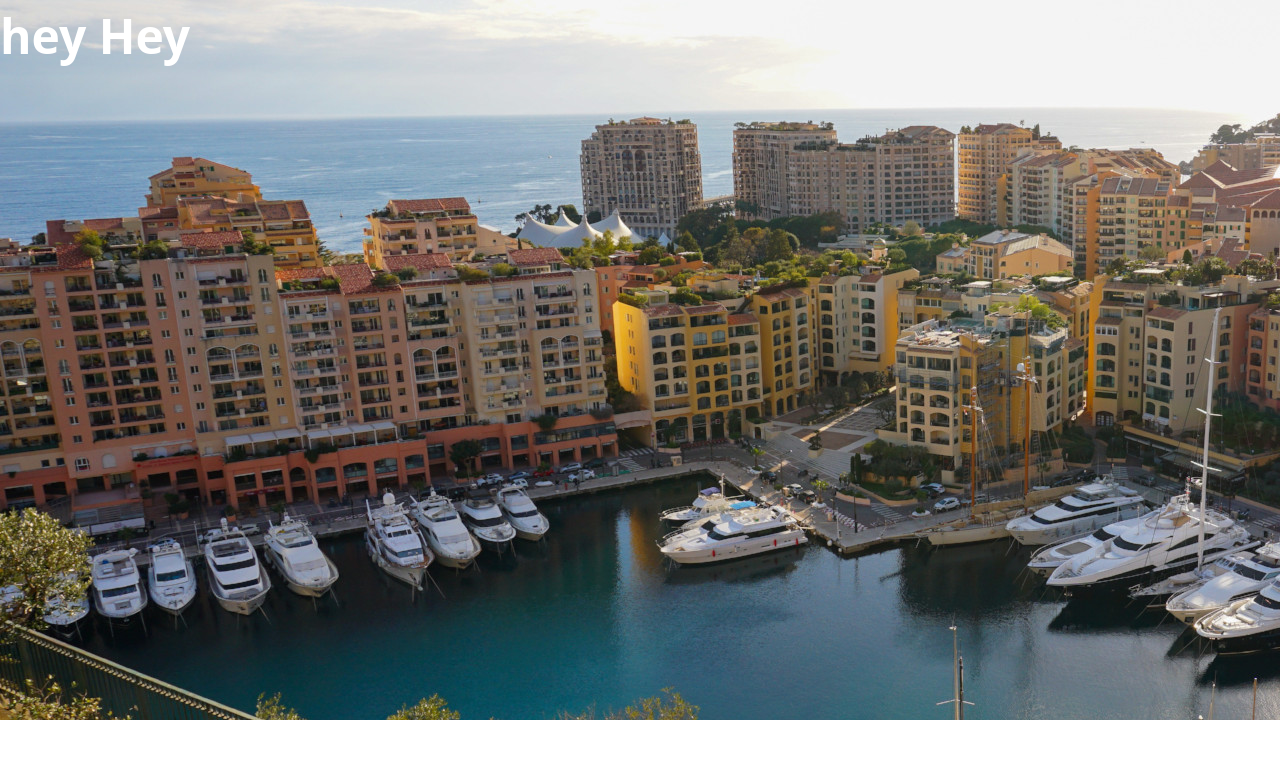
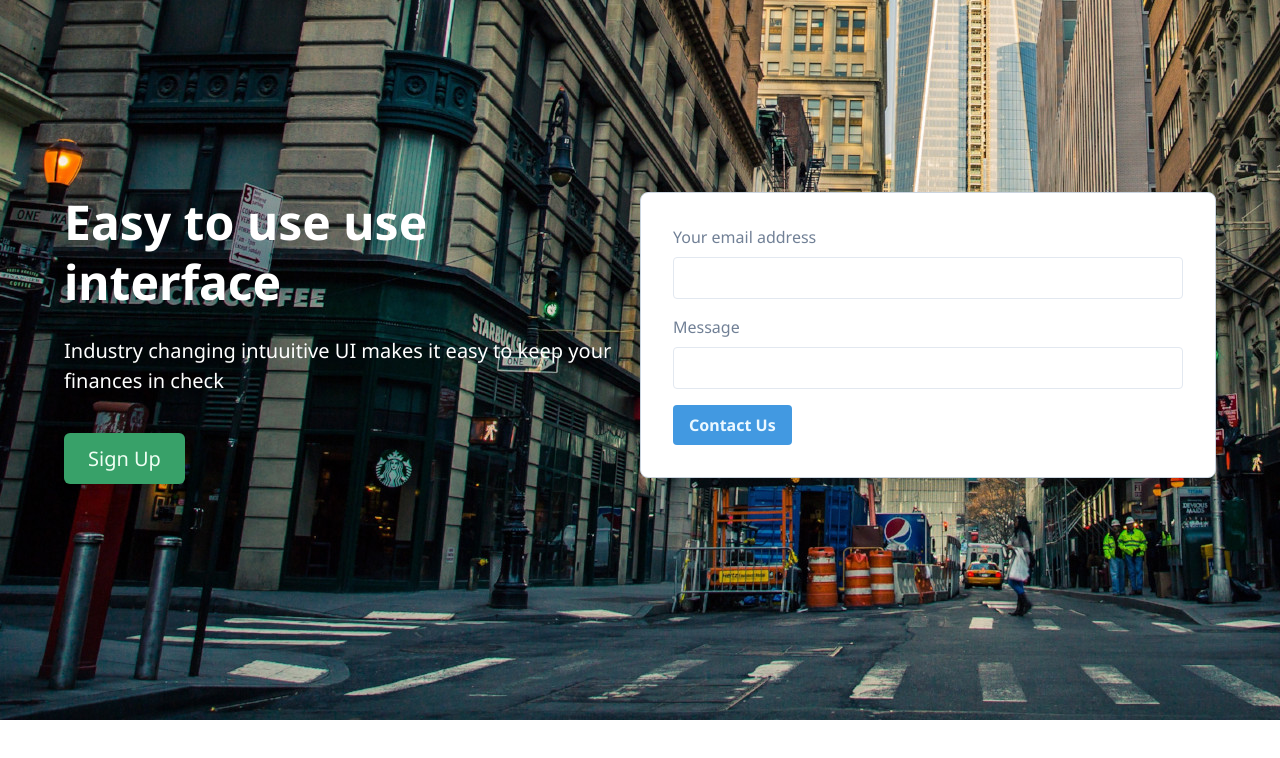
Before and after one commit to laurivaananen/product_landing_page, a website: page public/index.html in a window 1280 px wide. Drawn offline with nearby package versions, Linux system fonts and the light colour scheme; files that its build step writes are made by us from their sources.

Commit message:
update hero

```diff
--- a/public/index.html
+++ b/public/index.html
@@ -9,34 +9,56 @@
     <link rel="icon" type="image/png" sizes="32x32" href="/favicon-32x32.png" />
     <link rel="icon" type="image/png" sizes="16x16" href="/favicon-16x16.png" />
     <link rel="stylesheet" href="/build/tailwind.css" />
+    <link
+      href="https://fonts.googleapis.com/css2?family=Noto+Sans:wght@400;700&display=swap"
+      rel="stylesheet"
+    />
     <script
       src="https://cdn.jsdelivr.net/gh/alpinejs/alpine@v2.4.1/dist/alpine.min.js"
       defer
     ></script>
     <title>Welcome to Tailwind!</title>
   </head>
-  <body class="antialiased">
+  <body class="antialiased font-sans">
     <div
       x-data="hero()"
       x-init="initImageLoop()"
+      x-on:mouseenter="stopImageLoop()"
+      x-on:mouseleave="initImageLoop()"
       class="relative overflow-hidden w-screen h-720px bg-gray-700 mx-auto"
     >
       <template x-for="image in images">
         <div
           :style="image.path"
-          class="w-screen h-full absolute top-0"
-          :class="{'z-20' : activeImage === image.id}"
+          class="w-screen h-full absolute z-0"
+          :class="{'z-20' : activeImage === image.id, 'z-10' : activeImage === image.id + 1}"
           x-show="activeImage === image.id"
           x-transition:enter="transition ease-out transform duration-500 -ml-1280px"
           x-transition:enter-start="opacity-75 transform"
           x-transition:enter-end="opacity-100 transform translate-x-1280px"
-          x-transition:leave="transition ease-rubber duration-500"
-          x-transition:leave-start="opacity-100 transform"
-          x-transition:leave-end="opacity-50 transform"
+          x-transition:leave="transition ease-out duration-500"
+          x-transition:leave-start="opacity-100"
+          x-transition:leave-end="opacity-100 transform translate-x-1280px"
         >
-          <h1 class="text-5xl font-semibold text-white" :html="image.h1">
-            hey Hey
-          </h1>
+          <div class="max-w-6xl mx-auto mt-48 flex flex-row">
+            <div class="w-1/2">
+              <h1
+                class="text-5xl font-bold text-white leading-tight"
+                x-text="image.h1"
+              ></h1>
+              <p class="mt-6 text-xl text-white" x-text="image.p"></p>
+              <div class="mt-12">
+                <a
+                  x-text="image.button"
+                  href=""
+                  class="px-6 py-3 rounded-md bg-green-600 text-green-100 text-xl shadow-lg"
+                ></a>
+              </div>
+            </div>
+            <div class="w-1/2">
+              <div x-html="image.form"></div>
+            </div>
+          </div>
         </div>
       </template>
     </div>
@@ -47,28 +69,139 @@
             {
               id: 0,
               path: `background-image: url(images/london_crop.jpg)`,
-              h1: "Best cafe in Berlin"
+              h1: "Best rates in the industry",
+              p:
+                "We hand-pick our rates with reliable vendors accross the globe",
+              button: "Check Prices",
+              form: `<div
+                class="w-full shadow-2xl bg-white border p-8 border-gray-400 rounded-lg"
+              >
+                <div class="mb-4">
+                  <label for="username" class="block text-gray-600 mb-2"
+                    >Email address</label
+                  >
+                  <input
+                    type="text"
+                    id="username"
+                    class="rounded py-2 px-3 w-full text-gray-700 appearance-none border"
+                  />
+                </div>
+                <div class="mb-6">
+                  <label for="email" class="block text-gray-600 mb-2"
+                    >Password</label
+                  >
+                  <input
+                    type="text"
+                    id="email"
+                    class="rounded py-2 px-3 w-full text-gray-700 appearance-none border"
+                  />
+                </div>
+                <div class="flex items-center mb-6">
+                  <button
+                    class="font-bold px-4 py-2 rounded bg-blue-500 text-blue-100"
+                  >
+                    Sign in
+                  </button>
+                  <a href="" class="text-blue-500 ml-4">Forgot password?</a>
+                </div>
+                <div class="flex items-center">
+                  <div class="border-t border-gray-400 flex-1"></div>
+                  <p class="px-4 text-gray-500 text-sm">
+                    Don't have an account yet?
+                  </p>
+                  <div class="border-t border-400 flex-1"></div>
+                </div>
+              </div>`,
             },
             {
               id: 1,
               path: `background-image: url(images/new_york_crop.jpg)`,
-              h1: "Finest tea"
+              h1: "Easy to use use interface",
+              p:
+                "Industry changing intuuitive UI makes it easy to keep your finances in check",
+              button: "Sign Up",
+              form: `<div
+                class="w-full shadow-2xl bg-white border p-8 border-gray-400 rounded-lg"
+              >
+                <div class="mb-4">
+                  <label for="messageEmail" class="block text-gray-600 mb-2"
+                    >Your email address</label
+                  >
+                  <input
+                    type="text"
+                    id="messageEmail"
+                    class="rounded py-2 px-3 w-full text-gray-700 appearance-none border"
+                  />
+                </div>
+                <div class="mb-4">
+                  <label for="message" class="block text-gray-600 mb-2"
+                    >Message</label
+                  >
+                  <input
+                    type="text"
+                    id="message"
+                    class="rounded py-2 px-3 w-full text-gray-700 appearance-none border"
+                  />
+                </div>
+                <button
+                  class="font-bold px-4 py-2 rounded bg-blue-500 text-blue-100"
+                >
+                  Contact Us
+                </button>
+              </div>`,
             },
             {
               id: 2,
               path: `background-image: url(images/monaco_crop.jpg)`,
-              h1: "Finest tea"
-            }
+              h1: "Realiable service 24/7",
+              p:
+                "World class customer support makes all of your actions with us secure and trusted.",
+              button: "Contact Us",
+              form: `<div
+                class="w-full shadow-2xl bg-white border p-8 border-gray-400 rounded-lg"
+              >
+              <div class="mb-4">
+                <p class="text-green-500 font-bold text-5xl leading-tight">
+                  $1 520 000
+                </p>
+                <p class="text-sm text-gray-700"></p>
+                  In transactions the last day
+                </p>
+              </div>
+              <div class="mb-4">
+                <p class="text-green-500 font-bold text-5xl leading-tight">
+                  1.24s
+                </p>
+                <p class="text-sm text-gray-700"></p>
+                  Average transaction length
+                </p>
+              </div>
+              <a href=""
+                class="font-bold px-4 py-2 rounded bg-blue-500 text-blue-100">
+                See our stats</a>
+              </div>`,
+            },
           ],
           activeImage: 0,
           intervalID: 0,
           initImageLoop() {
-            this.intervalID = setInterval(() => {
-              const newId = (this.activeImage + 1) % 3;
-              console.log(`New id ${newId}`);
-              this.activeImage = newId;
-            }, 2000);
-          }
+            console.log(
+              `Init image loop TIMEOUT. ActiveId: ${this.activeImage}`
+            );
+            setTimeout(() => {
+              console.log(
+                `Init image loop INTERVAL. ActiveId: ${this.activeImage}`
+              );
+              this.intervalID = setInterval(() => {
+                const newId = (this.activeImage + 1) % this.images.length;
+                console.log(`New id ${newId}`);
+                this.activeImage = newId;
+              }, 4000);
+            }, 1000);
+          },
+          stopImageLoop() {
+            clearInterval(this.intervalID);
+          },
         };
       }
     </script>
--- a/tailwind.config.js
+++ b/tailwind.config.js
@@ -1,24 +1,29 @@
+const defaultTheme = require("tailwindcss/defaultTheme");
+
 module.exports = {
   theme: {
     extend: {
       transitionDuration: {
-        "2000": "2000ms"
+        "2000": "2000ms",
       },
       margin: {
-        "-128": "-32rem"
+        "-128": "-32rem",
       },
       transitionTimingFunction: {
-        "ease-rubber": "steps(5, jump-end)"
+        "ease-rubber": "steps(5, jump-end)",
       },
       spacing: {
         "1280px": "1280px",
-        "720px": "720px"
+        "720px": "720px",
       },
       inset: {
-        "-200px": "-200px"
-      }
-    }
+        "-200px": "-200px",
+      },
+      fontFamily: {
+        sans: ["'Noto Sans'", ...defaultTheme.fontFamily.sans],
+      },
+    },
   },
   variants: {},
-  plugins: []
+  plugins: [],
 };
```
